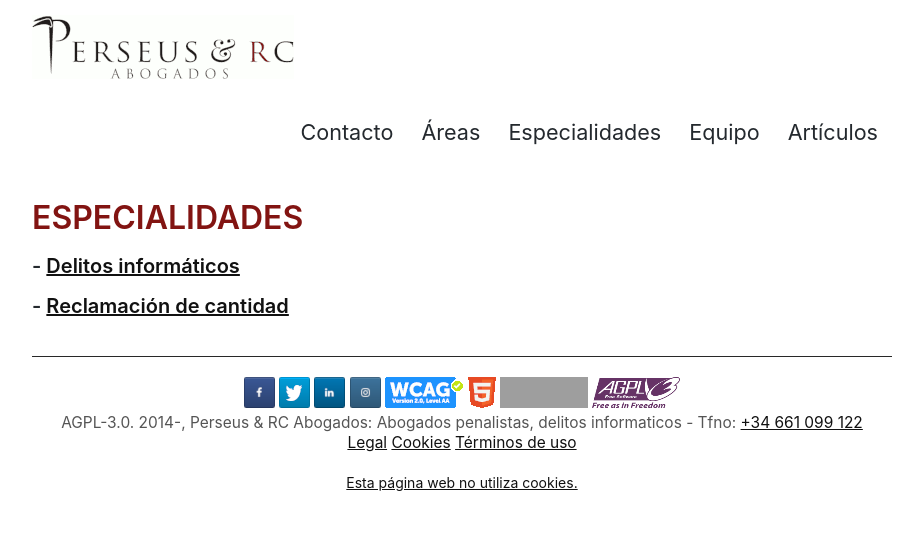
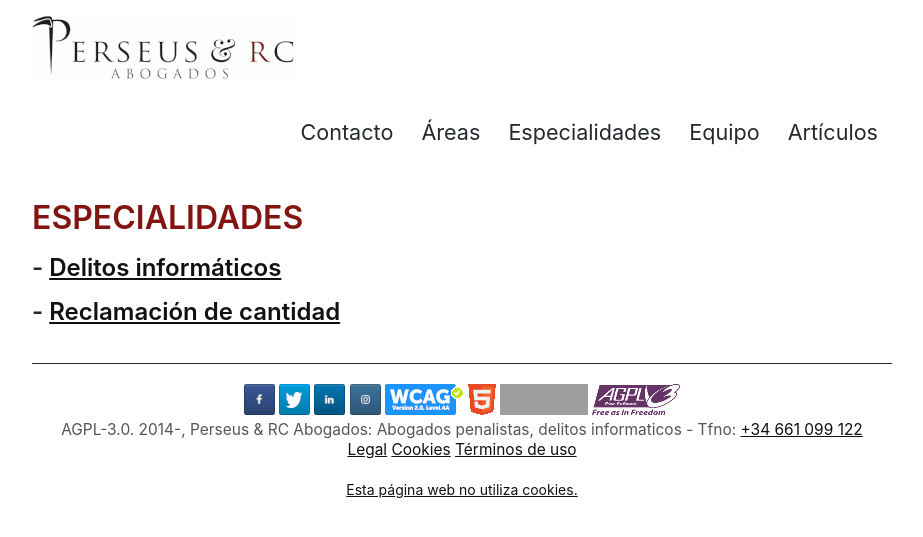
Before and after one commit to streaming10/perseusnew, a Jekyll site: the page built from especialidades.md, in a window 1280 px wide. Shown: the top 537 px of the page, without its empty margins (158-1081 px from the left). Built offline with Jekyll 4.4.1, drawn with Linux system fonts in a browser that asks for light colours; our own code applies the rules of GitHub Pages for plain Markdown files; grey boxes are pictures that could not be loaded.

```diff
--- a/especialidades.md
+++ b/especialidades.md
@@ -14,6 +14,6 @@ keywords: especialidades del despacho
 
 # ESPECIALIDADES
 
-### - [Delitos informáticos](https://perseusyrcabogados.com/delitos-informaticos.html "Delitos informáticos")
+## - [Delitos informáticos](https://perseusyrcabogados.com/delitos-informaticos.html "Delitos informáticos")
 
-### - [Reclamación de cantidad](https://perseusyrcabogados.com/reclamacion-de-cantidad.html "Reclamación de cantidad")
+## - [Reclamación de cantidad](https://perseusyrcabogados.com/reclamacion-de-cantidad.html "Reclamación de cantidad")
```
